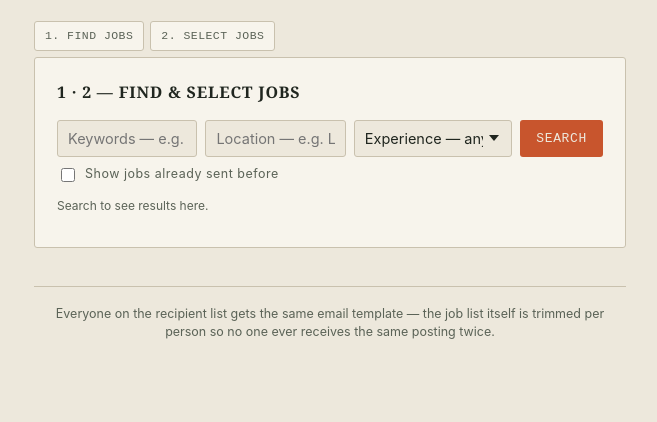
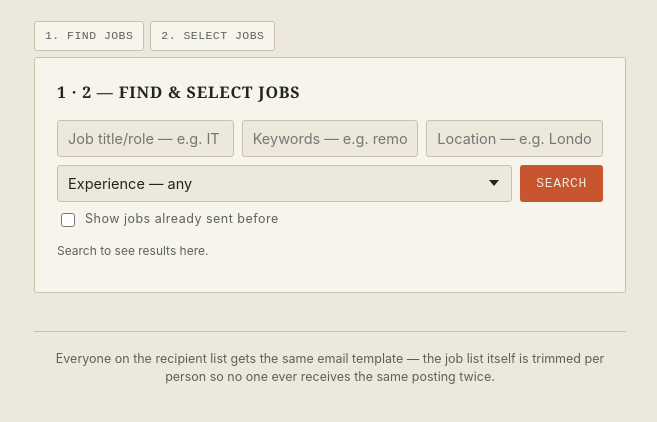
Before and after one commit to navyaaaasingh/job-broadcaster, a website: page public/index.html in a window 1280 px wide. Shown: the part 130-552 px from the top of the page, without its empty margins (310-967 px from the left). Drawn offline with Linux system fonts and the light colour scheme.

Commit message:
Update index.html

```diff
--- a/public/index.html
+++ b/public/index.html
@@ -20,16 +20,17 @@
   <div class="steps">
     <span class="step" data-step="1">1. Find jobs</span>
     <span class="step" data-step="2">2. Select jobs</span>
-   <!-- <span class="step" data-step="3">3. Recipients</span>
+  <!--  <span class="step" data-step="3">3. Recipients</span>
     <span class="step" data-step="4">4. Send</span>
-  </div> -->
+  </div>-->
 
   <main class="grid single">
 
     <section class="card">
       <h2>1 &middot; 2 — Find &amp; select jobs</h2>
       <form id="search-form" class="inline-form">
-        <input type="text" name="keywords" placeholder="Keywords — e.g. IT support" />
+        <input type="text" name="role" placeholder="Job title/role — e.g. IT support" />
+        <input type="text" name="keywords" placeholder="Keywords — e.g. remote, urgent" />
         <input type="text" name="location" placeholder="Location — e.g. London" />
         <select name="experience">
           <option value="">Experience — any</option>
@@ -51,7 +52,7 @@
     </section>
 
    <!-- <section class="card">
-     <h2>3 — Recipients</h2>
+      <h2>3 — Recipients</h2>
 
       <div class="recipient-add">
         <input type="text" id="single-name" placeholder="Name (optional)" />
```
